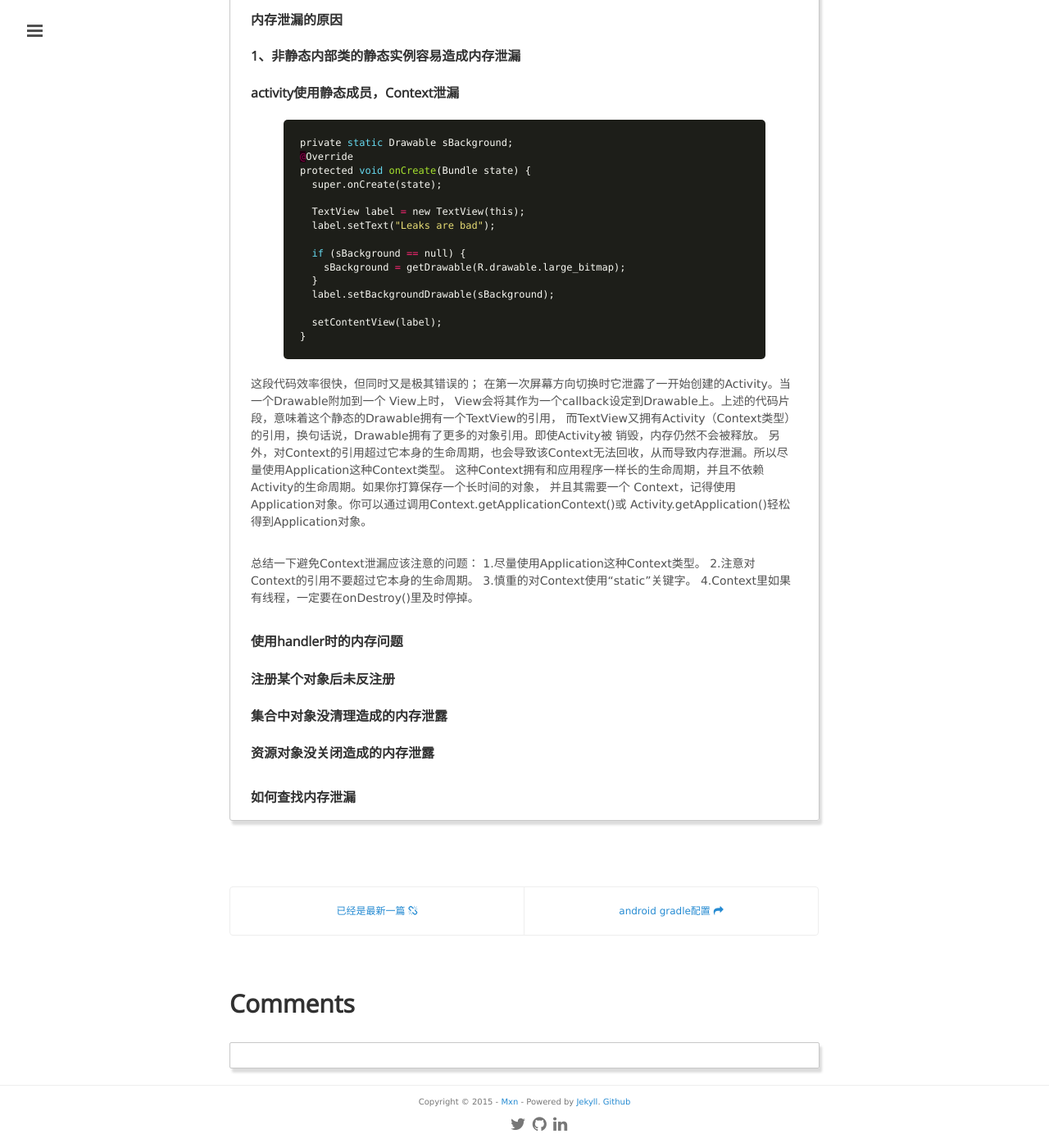
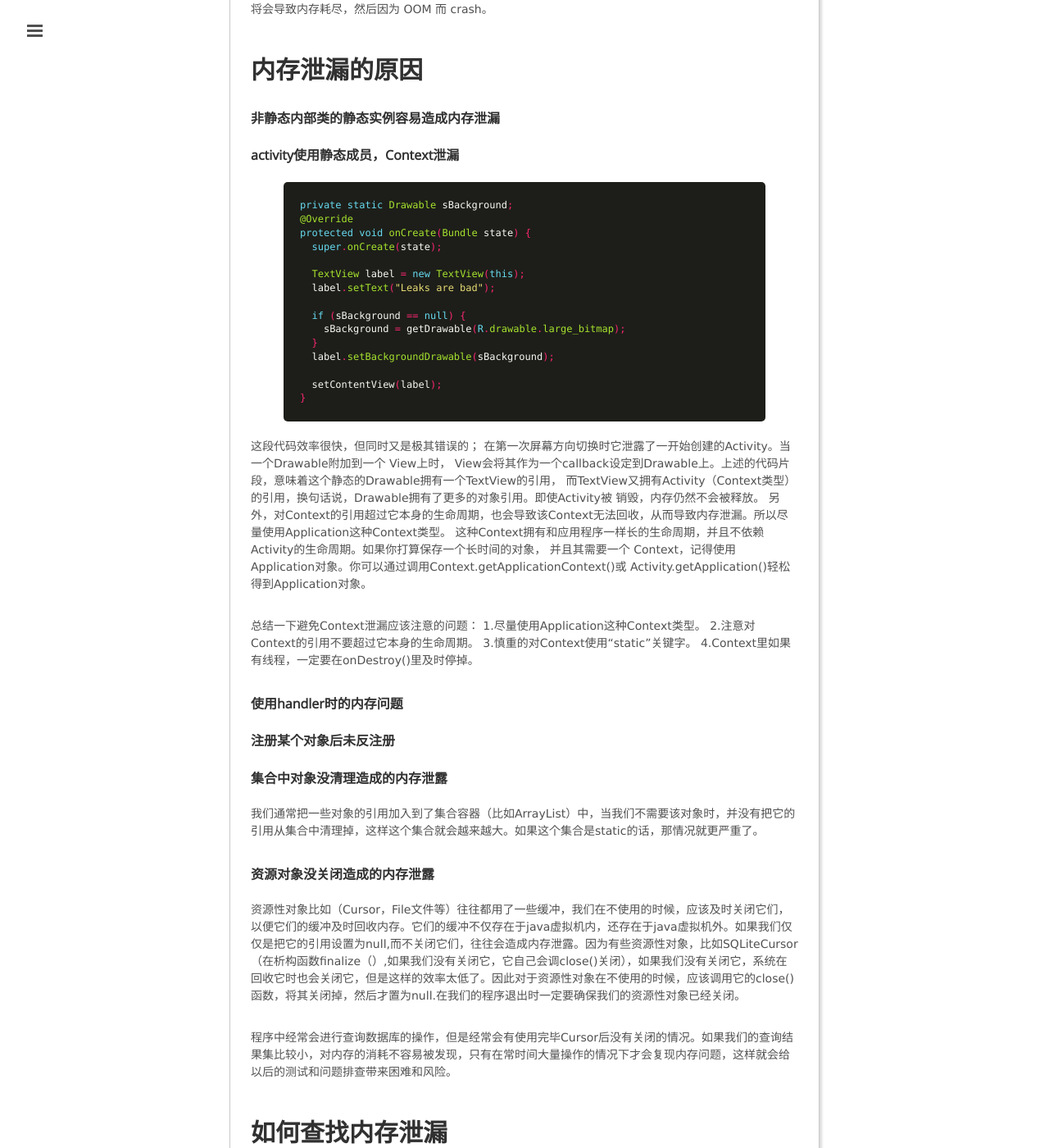
Before and after one commit to mxn21/mxn21.github.io, a Jekyll site: the page built from _posts/2015-5-13-android 内存泄漏分析.md, in a window 1280 px wide and 1400 px high, scrolled down 547 px. Shown: the whole window at 82% size. Built offline with Jekyll 4.4.1, drawn with Linux system fonts in a browser that asks for light colours; Markdown is read by kramdown in place of the engine named in the settings; comment, search, counter and statistics services are not loaded.

Commit message:
Update 2015-5-13-android 内存泄漏分析.md

```diff
--- a/_posts/2015-5-13-android 内存泄漏分析.md
+++ b/_posts/2015-5-13-android 内存泄漏分析.md
@@ -6,20 +6,20 @@
 tag: [android]
 ---
 
-### 什么是内存泄漏
+## 什么是内存泄漏
 
 一些对象有着有限的生命周期。当这些对象所要做的事情完成了，我们希望他们会被回收掉。但是如果有一系列对这个对象的引用，那么在这个对象生命周期结束的时候，它是不会被回收的。它还会占用内存，这就造成了内存泄露。持续累加，内存很快被耗尽。
 
 比如，当 Activity.onDestroy 被调用之后，activity 以及它涉及到的 view 和相关的 bitmap 都应该被回收。但是，如果有一个后台线程持有这个 activity 的引用，那么 activity 对应的内存就不能被回收。这最终将会导致内存耗尽，然后因为 OOM 而 crash。
 
 
-### 内存泄漏的原因
+## 内存泄漏的原因
 
-#### 1、非静态内部类的静态实例容易造成内存泄漏
+#### 非静态内部类的静态实例容易造成内存泄漏
 
 #### activity使用静态成员，Context泄漏
 
-{% highlight c %}
+{% highlight java %}
 private static Drawable sBackground;
 @Override
 protected void onCreate(Bundle state) {
@@ -56,9 +56,13 @@
 #### 注册某个对象后未反注册
 #### 集合中对象没清理造成的内存泄露
 
+我们通常把一些对象的引用加入到了集合容器（比如ArrayList）中，当我们不需要该对象时，并没有把它的引用从集合中清理掉，这样这个集合就会越来越大。如果这个集合是static的话，那情况就更严重了。
+
 #### 资源对象没关闭造成的内存泄露
 
+资源性对象比如（Cursor，File文件等）往往都用了一些缓冲，我们在不使用的时候，应该及时关闭它们，以便它们的缓冲及时回收内存。它们的缓冲不仅存在于java虚拟机内，还存在于java虚拟机外。如果我们仅仅是把它的引用设置为null,而不关闭它们，往往会造成内存泄露。因为有些资源性对象，比如SQLiteCursor（在析构函数finalize（）,如果我们没有关闭它，它自己会调close()关闭），如果我们没有关闭它，系统在回收它时也会关闭它，但是这样的效率太低了。因此对于资源性对象在不使用的时候，应该调用它的close()函数，将其关闭掉，然后才置为null.在我们的程序退出时一定要确保我们的资源性对象已经关闭。
+
+程序中经常会进行查询数据库的操作，但是经常会有使用完毕Cursor后没有关闭的情况。如果我们的查询结果集比较小，对内存的消耗不容易被发现，只有在常时间大量操作的情况下才会复现内存问题，这样就会给以后的测试和问题排查带来困难和风险。
 
 
-
-### 如何查找内存泄漏
+## 如何查找内存泄漏
```
